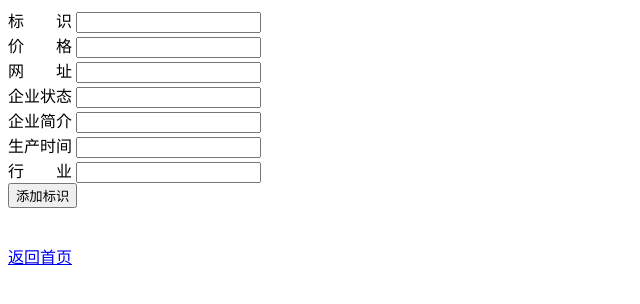
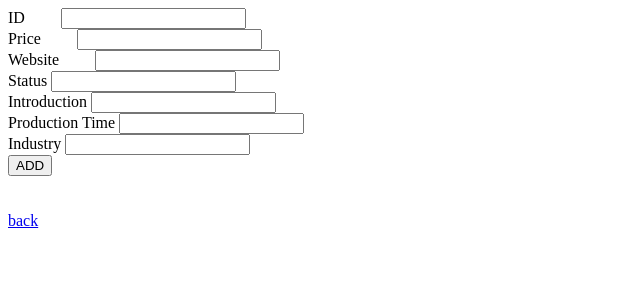
Before and after one commit to sddai/Flask_SQL_query_HTTP_API, a Flask app: page /add in a window 1280 px wide. Shown: the top 304 px of the page, without its empty margins (0-640 px from the left). Run offline with Flask 2, Linux system fonts and the light colour scheme.

Commit message:
Update add.html

```diff
--- a/templates/add.html
+++ b/templates/add.html
@@ -13,33 +13,33 @@
 <!-- The form action and method correspond to a Flask route -->
 <form action="/add" method="POST">
 
-<label for="name_id">标&emsp;&emsp;识</label>
+<label for="name_id">ID&emsp;&emsp;</label>
 <input id="name_id" name="name_field" type="text" /><br>
 
-<label for="price_id">价&emsp;&emsp;格</label>
+<label for="price_id">Price&emsp;&emsp;</label>
 <input id="price_id" name="price_field" type="text"  /><br>
 
 
-<label for="website_id">网&emsp;&emsp;址</label>
+<label for="website_id">Website&emsp;&emsp;</label>
 <input id="website_id" name="website_field" type="text"  /><br>
 
-<label for="status_id">企业状态</label>
+<label for="status_id">Status</label>
 <input id="status_id" name="status_field" type="text"  /><br>
 
-<label for="introduce_id">企业简介</label>
+<label for="introduce_id">Introduction</label>
 <input id="introduce_id" name="introduce_field" type="text"  /><br>
 
-<label for="time_id">生产时间</label>
+<label for="time_id">Production Time</label>
 <input id="time_id" name="time_field" type="text"  /><br>
 
-<label for="industry_id">行&emsp;&emsp;业</label>
+<label for="industry_id">Industry</label>
 <input id="industry_id" name="industry_field" type="text"  /><br>
 
 
 <!-- We need a submit button to submit a form! -->
-<input class="read_more" type="submit" value="添加标识"/>
+<input class="read_more" type="submit" value="ADD"/>
       <br><br><br>
-   <div class="read_more"  href="/" > <a href="/"> 返回首页 </a></div>
+   <div class="read_more"  href="/" > <a href="/"> back </a></div>
 
 </form>
 </html>
```
